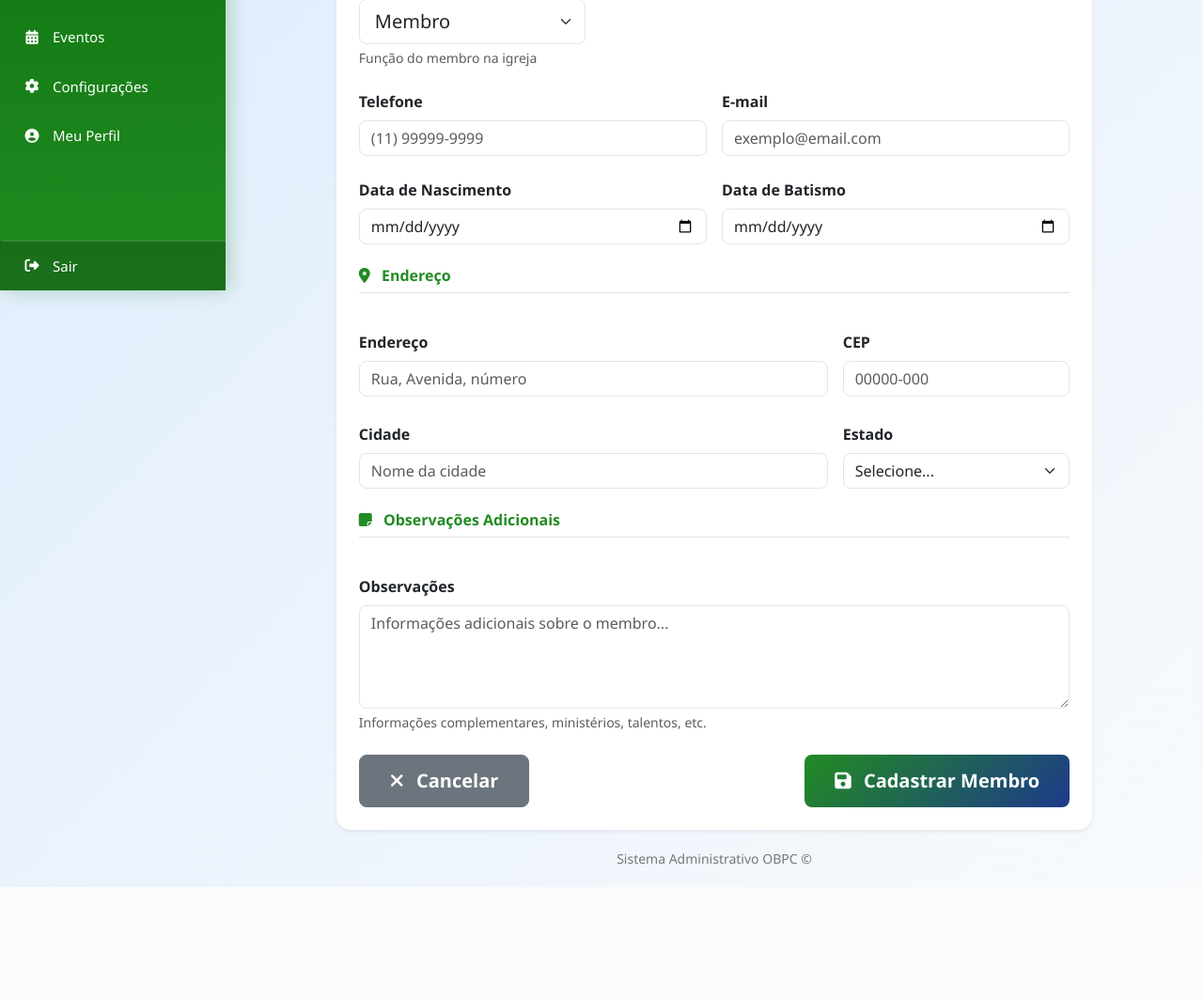
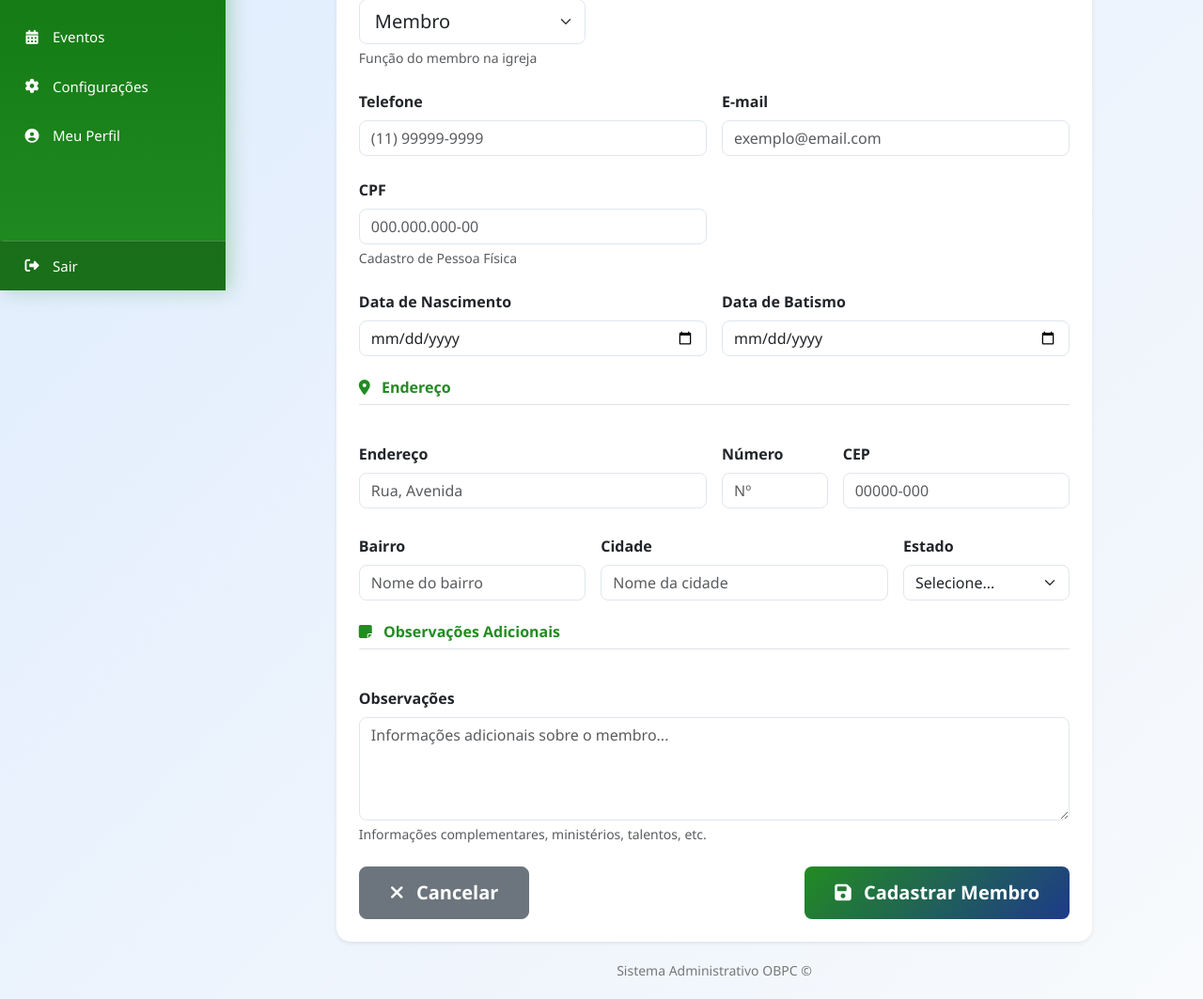
Before and after one commit to JulianoSaroba123/erp_OBPC, a Flask app: page /membros/novo in a window 1280 px wide. Shown: the part 491-1554 px from the top of the page at 94% size. Before the commit the page ends 1435 px from the top, so only its background shows below. Run offline with Flask 3, Linux system fonts and the light colour scheme; a user stored in the database is signed in.

Commit message:
Adiciona campos CPF, número e bairro no cadastro de membros
- Adiciona campo CPF com máscara automática (XXX.XXX.XXX-XX)
- Adiciona campo número para o endereço
- Adiciona campo bairro para o endereço
- Atualiza modelo Membro com os novos campos
- Atualiza rota de salvamento para processar os novos campos
- Atualiza formulário de cadastro com os novos campos
- Adiciona preenchimento automático do bairro via busca de CEP
- Inclui script de migração para adicionar colunas ao banco de dados

```diff
--- a/app/membros/membros_model.py
+++ b/app/membros/membros_model.py
@@ -6,9 +6,12 @@ class Membro(db.Model):
 
     id = db.Column(db.Integer, primary_key=True)
     nome = db.Column(db.String(100), nullable=False)
+    cpf = db.Column(db.String(14))  # CPF com formatação XXX.XXX.XXX-XX
     telefone = db.Column(db.String(20))
     email = db.Column(db.String(120))
     endereco = db.Column(db.String(200))
+    numero = db.Column(db.String(10))  # Número do endereço
+    bairro = db.Column(db.String(100))  # Bairro
     cidade = db.Column(db.String(100))
     estado = db.Column(db.String(2))
     cep = db.Column(db.String(10))
@@ -27,9 +30,12 @@ class Membro(db.Model):
         return {
             'id': self.id,
             'nome': self.nome,
+            'cpf': self.cpf,
             'telefone': self.telefone,
             'email': self.email,
             'endereco': self.endereco,
+            'numero': self.numero,
+            'bairro': self.bairro,
             'cidade': self.cidade,
             'estado': self.estado,
             'cep': self.cep,
--- a/app/membros/membros_routes.py
+++ b/app/membros/membros_routes.py
@@ -71,9 +71,12 @@ def salvar_membro():
         # Captura dados do formulário
         membro_id = request.form.get('id')
         nome = request.form.get('nome', '').strip()
+        cpf = request.form.get('cpf', '').strip()
         telefone = request.form.get('telefone', '').strip()
         email = request.form.get('email', '').strip()
         endereco = request.form.get('endereco', '').strip()
+        numero = request.form.get('numero', '').strip()
+        bairro = request.form.get('bairro', '').strip()
         cidade = request.form.get('cidade', '').strip()
         estado = request.form.get('estado', '').strip()
         cep = request.form.get('cep', '').strip()
@@ -110,9 +113,12 @@ def salvar_membro():
             # Atualizar membro existente
             membro = Membro.query.get_or_404(membro_id)
             membro.nome = nome
+            membro.cpf = cpf if cpf else None
             membro.telefone = telefone if telefone else None
             membro.email = email if email else None
             membro.endereco = endereco if endereco else None
+            membro.numero = numero if numero else None
+            membro.bairro = bairro if bairro else None
             membro.cidade = cidade if cidade else None
             membro.estado = estado if estado else None
             membro.cep = cep if cep else None
@@ -127,9 +133,12 @@ def salvar_membro():
             # Criar novo membro
             novo_membro = Membro(
                 nome=nome,
+                cpf=cpf if cpf else None,
                 telefone=telefone if telefone else None,
                 email=email if email else None,
                 endereco=endereco if endereco else None,
+                numero=numero if numero else None,
+                bairro=bairro if bairro else None,
                 cidade=cidade if cidade else None,
                 estado=estado if estado else None,
                 cep=cep if cep else None,
--- a/app/membros/templates/membros/cadastro_membro.html
+++ b/app/membros/templates/membros/cadastro_membro.html
@@ -146,6 +146,20 @@
 
                         <div class="row g-3 mb-4">
                             <div class="col-md-6">
+                                <label for="cpf" class="form-label fw-bold">CPF</label>
+                                <input type="text"
+                                       class="form-control"
+                                       id="cpf"
+                                       name="cpf"
+                                       value="{{ membro.cpf if membro else '' }}"
+                                       placeholder="000.000.000-00"
+                                       maxlength="14">
+                                <div class="form-text">Cadastro de Pessoa Física</div>
+                            </div>
+                        </div>
+
+                        <div class="row g-3 mb-4">
+                            <div class="col-md-6">
                                 <label for="data_nascimento" class="form-label fw-bold">Data de Nascimento</label>
                                 <input type="date"
                                        class="form-control"
@@ -175,14 +189,24 @@
                         </div>
 
                         <div class="row g-3 mb-4">
-                            <div class="col-md-8">
+                            <div class="col-md-6">
                                 <label for="endereco" class="form-label fw-bold">Endereço</label>
                                 <input type="text"
                                        class="form-control"
                                        id="endereco"
                                        name="endereco"
                                        value="{{ membro.endereco if membro else '' }}"
-                                       placeholder="Rua, Avenida, número">
+                                       placeholder="Rua, Avenida">
+                            </div>
+
+                            <div class="col-md-2">
+                                <label for="numero" class="form-label fw-bold">Número</label>
+                                <input type="text"
+                                       class="form-control"
+                                       id="numero"
+                                       name="numero"
+                                       value="{{ membro.numero if membro else '' }}"
+                                       placeholder="Nº">
                             </div>
 
                             <div class="col-md-4">
@@ -205,7 +229,17 @@
                         </div>
 
                         <div class="row g-3 mb-4">
-                            <div class="col-md-8">
+                            <div class="col-md-4">
+                                <label for="bairro" class="form-label fw-bold">Bairro</label>
+                                <input type="text"
+                                       class="form-control"
+                                       id="bairro"
+                                       name="bairro"
+                                       value="{{ membro.bairro if membro else '' }}"
+                                       placeholder="Nome do bairro">
+                            </div>
+
+                            <div class="col-md-5">
                                 <label for="cidade" class="form-label fw-bold">Cidade</label>
                                 <input type="text"
                                        class="form-control"
@@ -215,7 +249,7 @@
                                        placeholder="Nome da cidade">
                             </div>
 
-                            <div class="col-md-4">
+                            <div class="col-md-3">
                                 <label for="estado" class="form-label fw-bold">Estado</label>
                                 <select class="form-select" id="estado" name="estado">
                                     <option value="">Selecione...</option>
@@ -452,6 +486,10 @@ async function buscarCEP(cep) {
             document.getElementById('endereco').value = data.logradouro;
         }
 
+        if (data.bairro) {
+            document.getElementById('bairro').value = data.bairro;
+        }
+
         if (data.localidade) {
             document.getElementById('cidade').value = data.localidade;
         }
@@ -467,6 +505,7 @@ async function buscarCEP(cep) {
 
         // Efeito visual nos campos preenchidos
         animarCampoPreenchido('endereco');
+        animarCampoPreenchido('bairro');
         animarCampoPreenchido('cidade');
         animarCampoPreenchido('estado');
 
@@ -521,6 +560,23 @@ document.addEventListener('DOMContentLoaded', function() {
             return new bootstrap.Tooltip(tooltipTriggerEl);
         });
     }
+
+    // Máscara para CPF
+    const cpfInput = document.getElementById('cpf');
+    if (cpfInput) {
+        cpfInput.addEventListener('input', function(e) {
+            let value = e.target.value.replace(/\D/g, ''); // Remove tudo que não é dígito
+
+            // Aplica a máscara
+            if (value.length <= 11) {
+                value = value.replace(/(\d{3})(\d)/, '$1.$2');
+                value = value.replace(/(\d{3})(\d)/, '$1.$2');
+                value = value.replace(/(\d{3})(\d{1,2})$/, '$1-$2');
+            }
+
+            e.target.value = value;
+        });
+    }
 });
 </script>
 {% endblock %}
```
Also changed, not shown: adicionar_campos_membros.py (added, +66 -0 lines).
